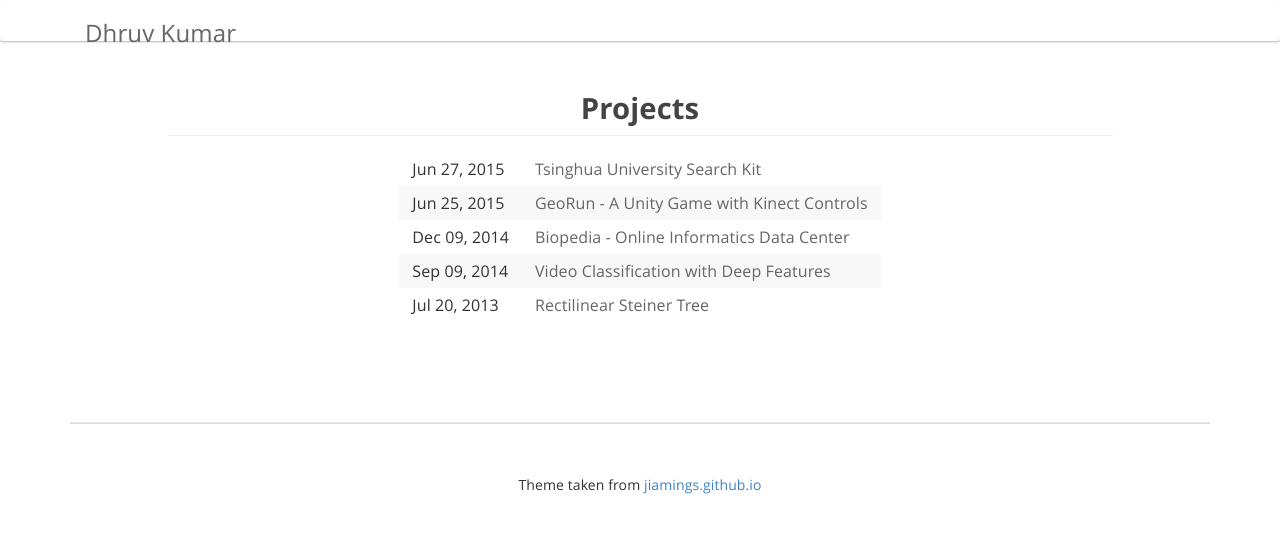
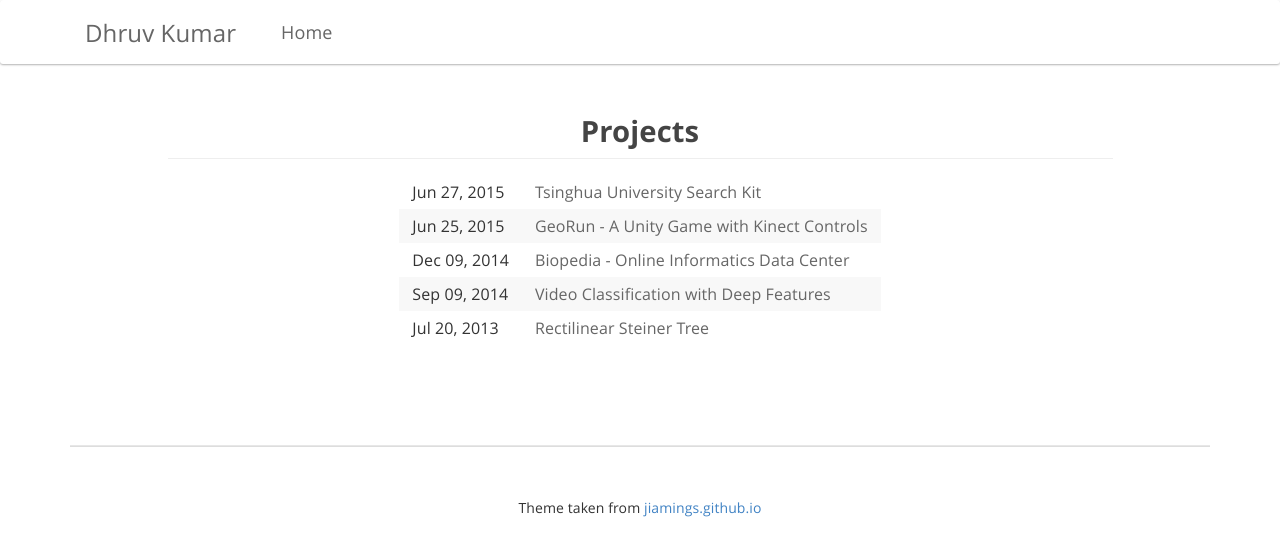
Before and after one commit to kudhru/old-personal-repo, a Jekyll site: the page built from projects.html, in a window 1280 px wide. Shown: the top 556 px of the page. Built offline with Jekyll 4.4.1, drawn with Linux system fonts in a browser that asks for light colours; nearby versions of some CDN libraries.

Commit message:
more changes

```diff
--- a/_includes/navbar.html
+++ b/_includes/navbar.html
@@ -14,7 +14,7 @@
         <div id="navbar-data" class="navbar-collapse collapse">
             <ul class="nav navbar-nav">
                 <li>
-                    <!--<a href="{{ site.baseurl }}/" style="padding-left: 30px">Home</a>-->
+                    <a href="{{ site.baseurl }}/" style="padding-left: 30px">Home</a>
                 </li>
                 <!--<li>-->
                     <!--<a href="{{ site.baseurl }}/projects" style="padding-left: 30px">Projects</a>-->
```
